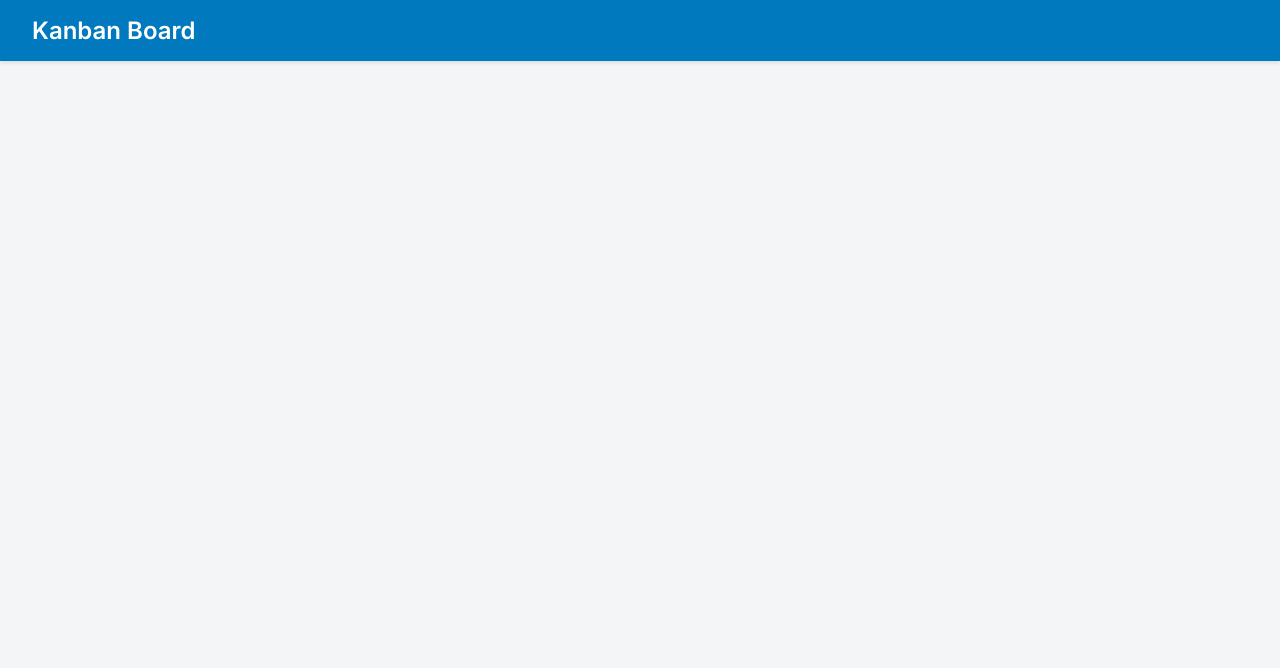
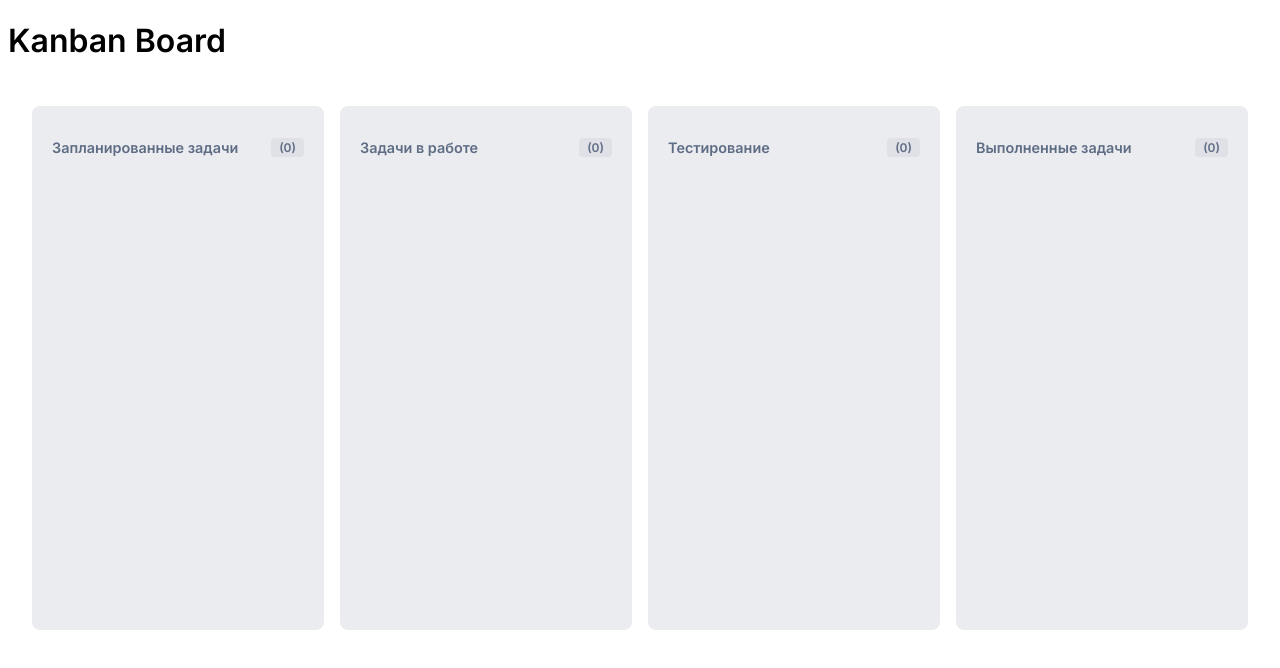
Before and after one commit to v01ce-x/practice-client-task-3, a Vue app: page / in a window 1280 px wide. Shown: the top 668 px of the page. Built offline with nearby package versions, Linux system fonts and the light colour scheme.

Commit message:
feat: board layout with 4 columns and create constants

```diff
--- a/src/App.vue
+++ b/src/App.vue
@@ -3,41 +3,75 @@
     <header class="app-header">
       <h1>Kanban Board</h1>
     </header>
-    <main class="board"></main>
+    <main class="board">
+      <section
+        v-for="column in columns"
+        :key="column.id"
+        class="column"
+        :data-column="column.id"
+      >
+        <h2 class="column-title">
+          {{ column.title }}
+          <span class="column-count">({{ getTasksCount(column.id) }})</span>
+        </h2>
+        <div class="task-list" :data-column="column.id"></div>
+      </section>
+    </main>
   </div>
 </template>
 
 <script setup>
+import { ref } from 'vue'
+import { COLUMNS } from './constants/kanban.js'
 
+const columns = ref(COLUMNS)
+const tasks = ref([])
+
+const getTasksCount = (columnId) => {
+  return tasks.value.filter(t => t.column === columnId).length
+}
 </script>
 
 <style>
-* {
-  box-sizing: border-box;
-  margin: 0;
-  padding: 0;
+.board {
+  display: grid;
+  grid-template-columns: repeat(4, 1fr);
+  gap: 1rem;
+  padding: 1.5rem;
+  min-height: calc(100vh - 70px);
+  align-items: start;
 }
 
-#app {
-  font-family: 'Inter', system-ui, sans-serif;
-  min-height: 100vh;
-  background: #f4f5f7;
-  color: #172b4d;
+.column {
+  background: #ebecf0;
+  border-radius: 8px;
+  padding: 0.75rem;
+  min-height: 500px;
+  display: flex;
+  flex-direction: column;
 }
 
-.app-header {
-  background: #0079bf;
-  color: white;
-  padding: 1rem 2rem;
-  box-shadow: 0 2px 4px rgba(0, 0, 0, 0.1);
+.column-title {
+  font-size: 0.9rem;
+  font-weight: 600;
+  color: #5e6c84;
+  padding: 0.5rem;
+  display: flex;
+  justify-content: space-between;
+  align-items: center;
 }
 
-.app-header h1 {
-  font-size: 1.5rem;
-  font-weight: 600;
+.column-count {
+  background: #dfe1e6;
+  color: #5e6c84;
+  padding: 0.125rem 0.5rem;
+  border-radius: 4px;
+  font-size: 0.75rem;
 }
 
-.board {
-  padding: 1.5rem;
+.task-list {
+  flex: 1;
+  min-height: 100px;
+  padding: 0.25rem;
 }
 </style>
--- /dev/null
+++ b/src/constants/kanban.js
@@ -0,0 +1,13 @@
+export const COLUMNS = [
+  { id: 'planned', title: 'Запланированные задачи' },
+  { id: 'in-progress', title: 'Задачи в работе' },
+  { id: 'testing', title: 'Тестирование' },
+  { id: 'done', title: 'Выполненные задачи' }
+]
+
+export const COLUMN_ORDER = ['planned', 'in-progress', 'testing', 'done']
+
+export const STATUS = {
+  ON_TIME: 'on-time',
+  OVERDUE: 'overdue'
+}
```
